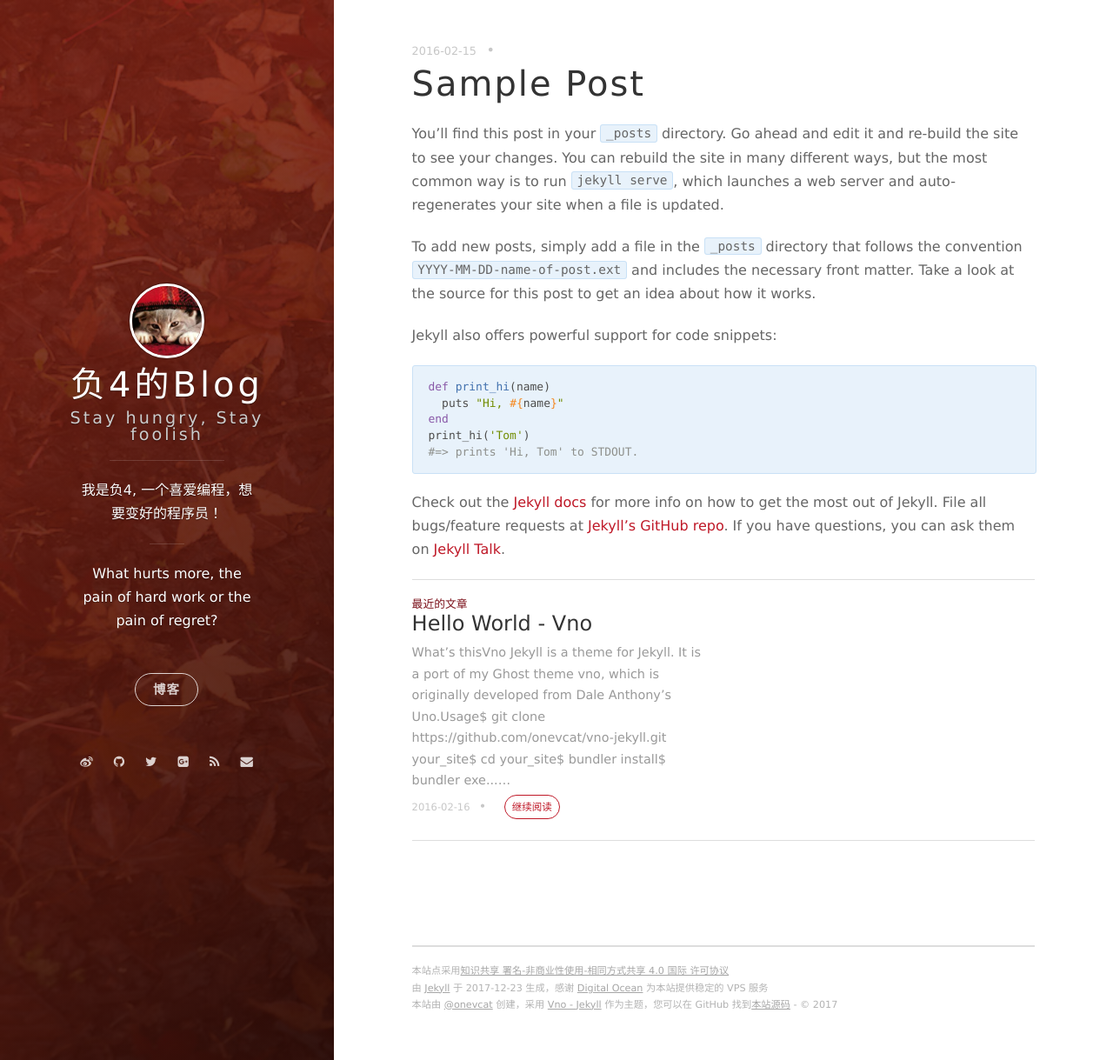
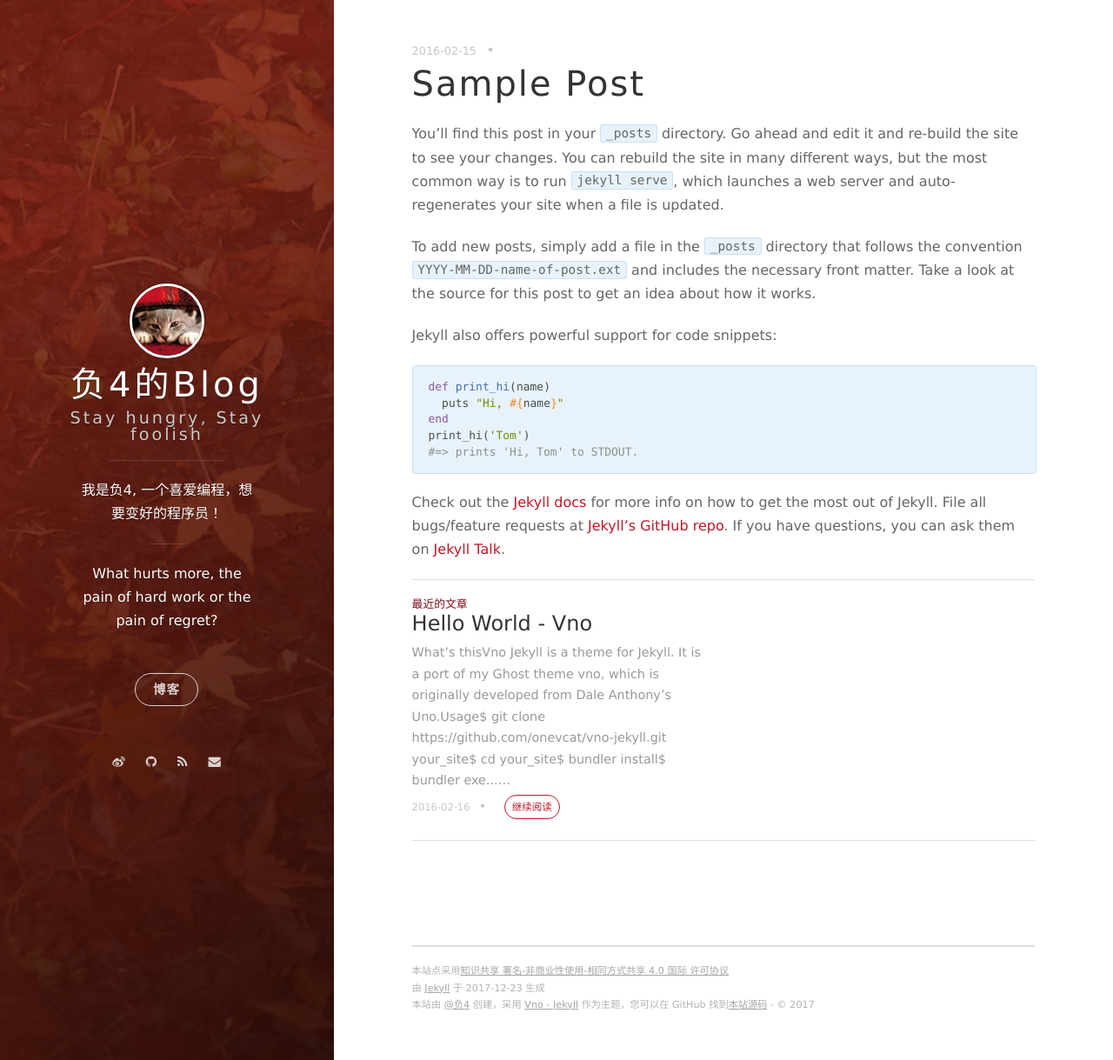
Before and after one commit to fussfuss1/fussfuss1.github.io, a Jekyll site: the page built from _posts/2016-02-15-sample-post.markdown, in a window 1280 px wide and 1219 px high. Shown: the whole window at 87% size. Built offline with Jekyll 4.4.1, drawn with Linux system fonts in a browser that asks for light colours; nearby versions of some CDN libraries; comment, search, counter and statistics services are not loaded.

Commit message:
修改页面下面现实的信息还是onevcat的

```diff
--- a/_config.yml
+++ b/_config.yml
@@ -3,9 +3,9 @@ title: 负4的Blog
 subtitle: Stay hungry, Stay foolish
 welcome_message: What hurts more, the pain of hard work or the pain of regret?
 description: 我是负4, 一个喜爱编程，想要变好的程序员！
-creator: <a href="http://onev.cat">@onevcat</a>
+creator: <a href="https://github.com/fussfuss1/">@负4</a>
 
-url: "http://vno.onevcat.com"
+url: "fussfuss1.github.io"
 
 permalink: /:year/:month/:title/
 
@@ -37,10 +37,10 @@ comment:
 
 # Social
 social:
-    weibo: onevcat
-    github: onevcat
-    twitter: onevcat
-    gplus: 107108267983477358170
+    weibo: fussfuss1
+    github: fussfuss1
+    #twitter: onevcat
+    #gplus: 107108267983477358170
     mail: fussfuss1@163.com
 
 # Google Analytics
--- a/_includes/footer.html
+++ b/_includes/footer.html
@@ -1,7 +1,7 @@
 <section class="footer">
     <footer>
     	<span class="footer__copyright">本站点采用<a href="http://creativecommons.org/licenses/by-nc-sa/4.0/">知识共享 署名-非商业性使用-相同方式共享 4.0 国际 许可协议</a></span>
-        <span class="footer__copyright">由 <a href="https://jekyllrb.com">Jekyll</a> 于 {{ site.time | date: "%F" }} 生成，感谢 <a href="https://www.digitalocean.com/?refcode=30ed2d146762">Digital Ocean</a> 为本站提供稳定的 VPS 服务</span>
-        <span class="footer__copyright">本站{% if site.creator %}由 {{site.creator}} 创建，{% endif %}采用 <a href="https://github.com/onevcat/vno-jekyll">Vno - Jekyll</a> 作为主题，您可以在 GitHub 找到<a href="https://github.com/onevcat/OneV-s-Den">本站源码</a> - &copy; {{site.time | date: "%Y"}}</span>
+        <span class="footer__copyright">由 <a href="https://jekyllrb.com">Jekyll</a> 于 {{ site.time | date: "%F" }} 生成</span>
+        <span class="footer__copyright">本站{% if site.creator %}由 {{site.creator}} 创建，{% endif %}采用 <a href="https://github.com/onevcat/vno-jekyll">Vno - Jekyll</a> 作为主题，您可以在 GitHub 找到<a href="https://github.com/fussfuss1/fussfuss1.guthub.io">本站源码</a> - &copy; {{site.time | date: "%Y"}}</span>
     </footer>
 </section>
```
